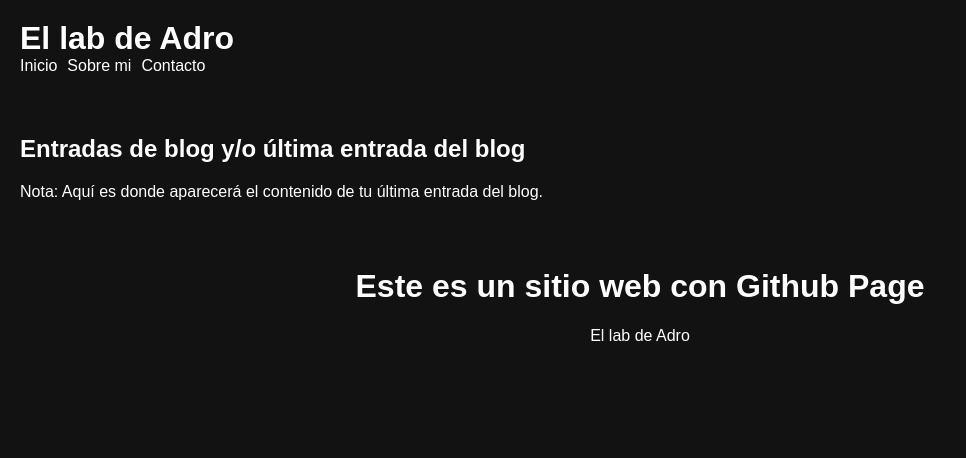
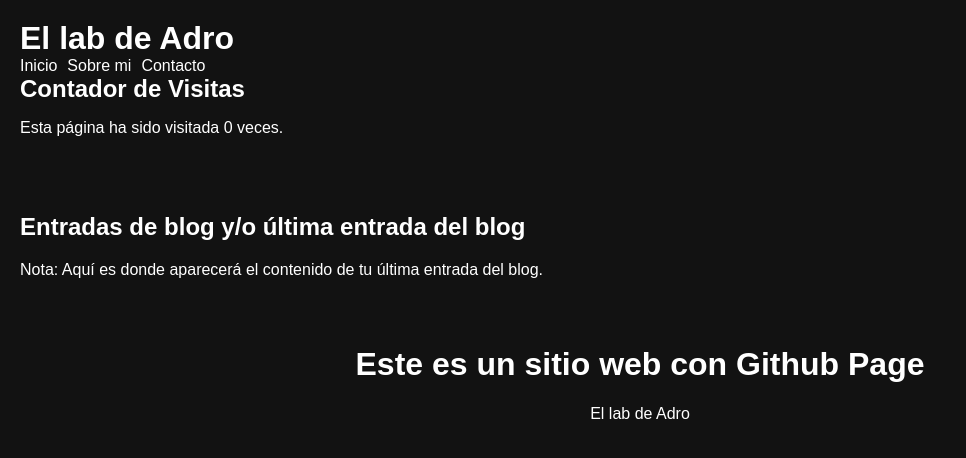
Before and after one commit to Adrouy/Adrouy, a plain HTML site: page index.html in a window 1280 px wide. Shown: the whole page, without its empty margins (0-966 px from the left). Drawn offline with Linux system fonts and the light colour scheme.

Commit message:
se agrega contador de visitas

```diff
--- a/index.html
+++ b/index.html
@@ -13,6 +13,22 @@
              <li><a href="sobre_mi.html">Sobre mi</a></li>
              <li><a href="contacto.html">Contacto</a></li>
            </ul>
+           <h1>Contador de Visitas</h1>
+            <p>Esta página ha sido visitada <span id="contador">0</span> veces.</p>
+            <script>
+            // Obtener el contador actual almacenado en localStorage
+              let contador = localStorage.getItem('contador');
+
+              // Si no hay contador almacenado, inicializarlo a 0
+              if (!contador) {
+                contador = 0;
+                }
+                // Mostrar el contador en la página
+                document.getElementById('contador').textContent = contador;
+                // Incrementar el contador cuando la página se carga
+                contador++;
+                localStorage.setItem('contador', contador);
+            </script>
          </nav>
       </header>
       <main>
```
